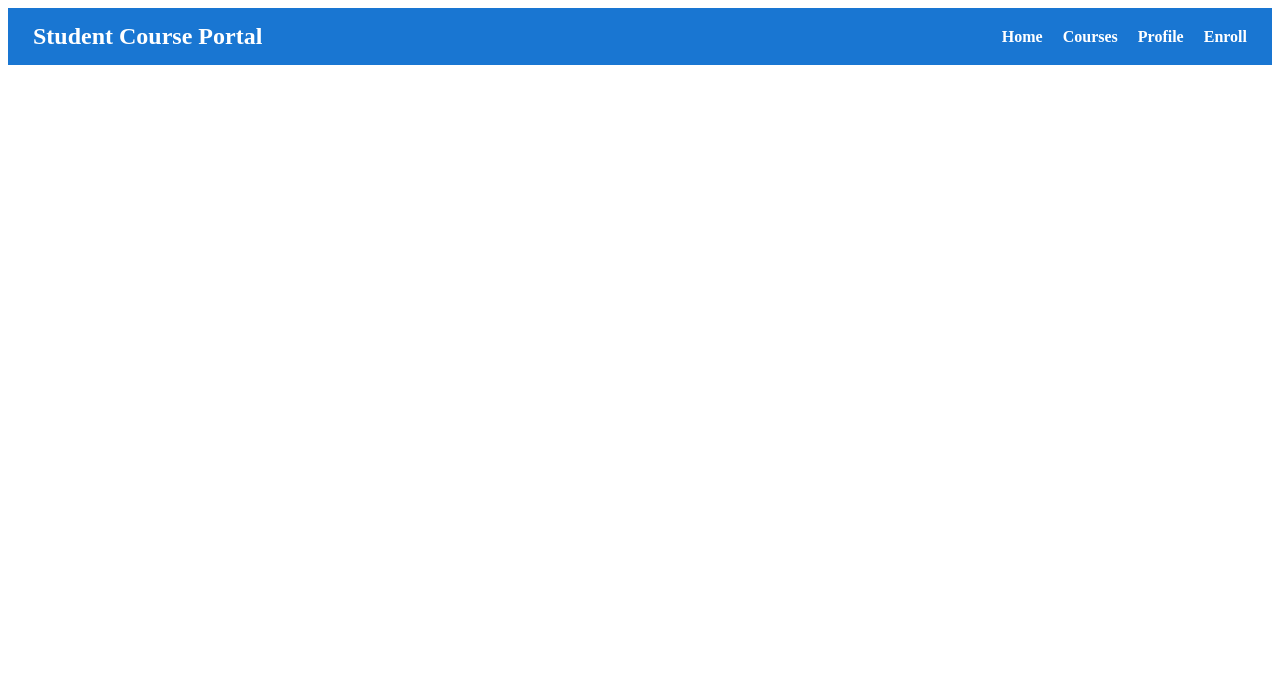
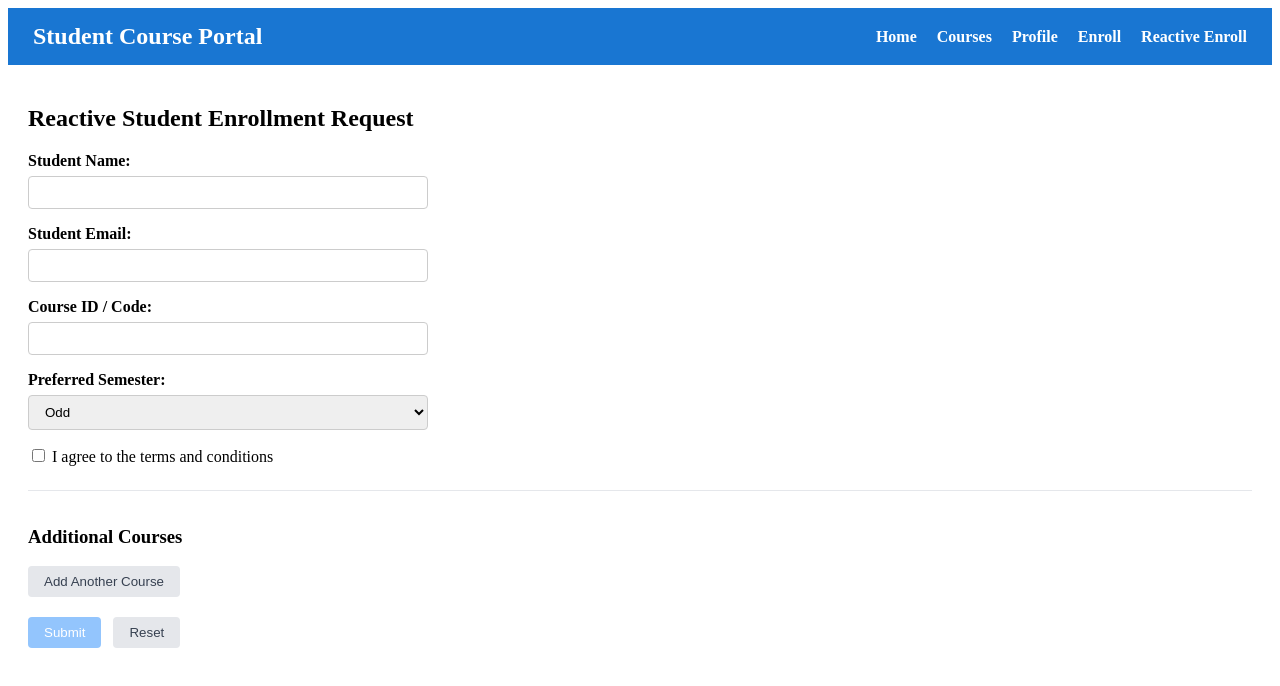
Before and after one commit to Aayu62/JavaUpskilling, an Angular app in the folder Deepskilling/Angular_Handson/AyushKumar/student-course-portal/: page /enroll-reactive in a window 1280 px wide. Before the commit this address led to /. Shown: the top 686 px of the page. Built offline with nearby package versions, Linux system fonts and the light colour scheme.

Commit message:
Angular HandsOn 5

```diff
--- a/Deepskilling/Angular_Handson/AyushKumar/student-course-portal/src/app/app.routes.ts
+++ b/Deepskilling/Angular_Handson/AyushKumar/student-course-portal/src/app/app.routes.ts
@@ -4,6 +4,7 @@ import { Home } from './pages/home/home';
 import { CourseList } from './pages/course-list/course-list';
 import { StudentProfile } from './pages/student-profile/student-profile';
 import { EnrollmentForm } from './pages/enrollment-form/enrollment-form';
+import { ReactiveEnrollmentForm } from './pages/reactive-enrollment-form/reactive-enrollment-form';
 
 export const routes: Routes = [
   {
@@ -21,5 +22,9 @@ export const routes: Routes = [
   {
     path: 'enroll',
     component: EnrollmentForm
+  },
+  {
+    path: 'enroll-reactive',
+    component: ReactiveEnrollmentForm
   }
 ];
--- a/Deepskilling/Angular_Handson/AyushKumar/student-course-portal/src/app/components/header/header.html
+++ b/Deepskilling/Angular_Handson/AyushKumar/student-course-portal/src/app/components/header/header.html
@@ -6,5 +6,6 @@
     <li><a routerLink="/courses">Courses</a></li>
     <li><a routerLink="/profile">Profile</a></li>
     <li><a routerLink="/enroll">Enroll</a></li>
+    <li><a routerLink="/enroll-reactive">Reactive Enroll</a></li>
   </ul>
 </nav>
--- /dev/null
+++ b/Deepskilling/Angular_Handson/AyushKumar/student-course-portal/src/app/pages/reactive-enrollment-form/reactive-enrollment-form.css
@@ -0,0 +1,108 @@
+.form-group {
+  margin-bottom: 16px;
+}
+
+label {
+  display: block;
+  margin-bottom: 6px;
+  font-weight: 600;
+}
+
+input[type="text"],
+input[type="email"],
+select {
+  width: 100%;
+  max-width: 400px;
+  padding: 8px 12px;
+  border: 1px solid #ccc;
+  border-radius: 4px;
+  box-sizing: border-box;
+}
+
+input.ng-invalid.ng-touched,
+select.ng-invalid.ng-touched {
+  border-color: red;
+}
+
+input.ng-valid.ng-touched,
+select.ng-valid.ng-touched {
+  border-color: green;
+}
+
+.checkbox-group label {
+  font-weight: normal;
+}
+
+.error-container {
+  margin-top: 4px;
+}
+
+.error-msg {
+  color: red;
+  font-size: 0.85rem;
+  display: block;
+}
+
+.success-msg {
+  background-color: #d1fae5;
+  color: #065f46;
+  padding: 12px;
+  border-radius: 4px;
+  margin-bottom: 16px;
+  max-width: 400px;
+}
+
+.dynamic-section {
+  margin-top: 24px;
+  padding-top: 16px;
+  border-top: 1px solid #e5e7eb;
+}
+
+.dynamic-control-row {
+  display: flex;
+  gap: 10px;
+  margin-top: 10px;
+  align-items: center;
+}
+
+.dynamic-control-row input {
+  max-width: 300px;
+}
+
+.form-actions {
+  display: flex;
+  gap: 12px;
+  margin-top: 20px;
+}
+
+.btn-primary {
+  background-color: #2563eb;
+  color: white;
+  padding: 8px 16px;
+  border: none;
+  border-radius: 4px;
+  cursor: pointer;
+}
+
+.btn-primary:disabled {
+  background-color: #93c5fd;
+  cursor: not-allowed;
+}
+
+.btn-secondary {
+  background-color: #e5e7eb;
+  color: #374151;
+  padding: 8px 16px;
+  border: none;
+  border-radius: 4px;
+  cursor: pointer;
+}
+
+.btn-danger {
+  background-color: #ef4444;
+  color: white;
+  padding: 6px 12px;
+  border: none;
+  border-radius: 4px;
+  cursor: pointer;
+}
--- /dev/null
+++ b/Deepskilling/Angular_Handson/AyushKumar/student-course-portal/src/app/pages/reactive-enrollment-form/reactive-enrollment-form.html
@@ -0,0 +1,80 @@
+<h2>Reactive Student Enrollment Request</h2>
+
+<div *ngIf="submitted" class="success-msg">
+  Enrollment request submitted successfully!
+</div>
+
+<form [formGroup]="enrollForm" (ngSubmit)="onSubmit()">
+  <div class="form-group">
+    <label for="studentName">Student Name:</label>
+    <input
+      type="text"
+      id="studentName"
+      formControlName="studentName"
+    />
+    <div *ngIf="enrollForm.get('studentName')?.touched && enrollForm.get('studentName')?.errors" class="error-container">
+      <span *ngIf="enrollForm.get('studentName')?.errors?.['required']" class="error-msg">Name is required</span>
+      <span *ngIf="enrollForm.get('studentName')?.errors?.['minlength']" class="error-msg">Name must be at least 3 characters</span>
+    </div>
+  </div>
+
+  <div class="form-group">
+    <label for="studentEmail">Student Email:</label>
+    <input
+      type="email"
+      id="studentEmail"
+      formControlName="studentEmail"
+    />
+    <div *ngIf="enrollForm.get('studentEmail')?.touched && enrollForm.get('studentEmail')?.errors" class="error-container">
+      <span *ngIf="enrollForm.get('studentEmail')?.errors?.['required']" class="error-msg">Email is required</span>
+      <span *ngIf="enrollForm.get('studentEmail')?.errors?.['email']" class="error-msg">Invalid email format</span>
+      <span *ngIf="enrollForm.get('studentEmail')?.errors?.['emailTaken']" class="error-msg">Email taken</span>
+    </div>
+  </div>
+
+  <div class="form-group">
+    <label for="courseId">Course ID / Code:</label>
+    <input
+      type="text"
+      id="courseId"
+      formControlName="courseId"
+    />
+    <div *ngIf="enrollForm.get('courseId')?.touched && enrollForm.get('courseId')?.errors" class="error-container">
+      <span *ngIf="enrollForm.get('courseId')?.errors?.['required']" class="error-msg">Course ID is required</span>
+      <span *ngIf="enrollForm.get('courseId')?.errors?.['noCourseCode']" class="error-msg">Course code starting with XX is not allowed.</span>
+    </div>
+  </div>
+
+  <div class="form-group">
+    <label for="preferredSemester">Preferred Semester:</label>
+    <select id="preferredSemester" formControlName="preferredSemester">
+      <option value="Odd">Odd</option>
+      <option value="Even">Even</option>
+    </select>
+  </div>
+
+  <div class="form-group checkbox-group">
+    <label>
+      <input type="checkbox" formControlName="agreeToTerms" />
+      I agree to the terms and conditions
+    </label>
+    <div *ngIf="enrollForm.get('agreeToTerms')?.touched && enrollForm.get('agreeToTerms')?.errors" class="error-container">
+      <span *ngIf="enrollForm.get('agreeToTerms')?.errors?.['required']" class="error-msg">You must agree to terms</span>
+    </div>
+  </div>
+
+  <div class="form-group dynamic-section">
+    <h3>Additional Courses</h3>
+    <button type="button" (click)="addCourse()" class="btn-secondary">Add Another Course</button>
+
+    <div *ngFor="let ctrl of additionalCourses.controls; let i = index" class="dynamic-control-row">
+      <input [formControl]="getControl(ctrl)" placeholder="Course Code" />
+      <button type="button" (click)="removeCourse(i)" class="btn-danger">Remove</button>
+    </div>
+  </div>
+
+  <div class="form-actions">
+    <button type="submit" [disabled]="enrollForm.invalid" class="btn-primary">Submit</button>
+    <button type="button" (click)="onReset()" class="btn-secondary">Reset</button>
+  </div>
+</form>
--- /dev/null
+++ b/Deepskilling/Angular_Handson/AyushKumar/student-course-portal/src/app/pages/reactive-enrollment-form/reactive-enrollment-form.ts
@@ -0,0 +1,93 @@
+import { Component, OnInit } from '@angular/core';
+import {
+  FormBuilder,
+  FormGroup,
+  FormArray,
+  FormControl,
+  Validators,
+  AbstractControl,
+  ValidationErrors,
+  ReactiveFormsModule
+} from '@angular/forms';
+import { NgIf, NgFor } from '@angular/common';
+
+export function noCourseCode(control: AbstractControl): ValidationErrors | null {
+  if (control.value && String(control.value).toUpperCase().startsWith('XX')) {
+    return { noCourseCode: true };
+  }
+  return null;
+}
+
+export function simulateEmailCheck(control: AbstractControl): Promise<ValidationErrors | null> {
+  return new Promise((resolve) => {
+    setTimeout(() => {
+      if (control.value && String(control.value).includes('test@')) {
+        resolve({ emailTaken: true });
+      } else {
+        resolve(null);
+      }
+    }, 800);
+  });
+}
+
+@Component({
+  selector: 'app-reactive-enrollment-form',
+  standalone: true,
+  imports: [ReactiveFormsModule, NgIf, NgFor],
+  templateUrl: './reactive-enrollment-form.html',
+  styleUrl: './reactive-enrollment-form.css',
+})
+export class ReactiveEnrollmentForm implements OnInit {
+  enrollForm!: FormGroup;
+  submitted = false;
+
+  constructor(private fb: FormBuilder) {}
+
+  ngOnInit(): void {
+    this.enrollForm = this.fb.group({
+      studentName: ['', [Validators.required, Validators.minLength(3)]],
+      studentEmail: ['', [Validators.required, Validators.email], [simulateEmailCheck]],
+      courseId: ['', [Validators.required, noCourseCode]],
+      preferredSemester: ['Odd', Validators.required],
+      agreeToTerms: [false, Validators.requiredTrue],
+      additionalCourses: this.fb.array([])
+    });
+  }
+
+  // Step 57 Comment: Typed getters encapsulate FormArray casting in TypeScript instead of performing expensive, unsafe type casting inside HTML templates. This ensures template cleanliness, strong typing, and auto-completion.
+  get additionalCourses(): FormArray {
+    return this.enrollForm.get('additionalCourses') as FormArray;
+  }
+
+  getControl(control: AbstractControl): FormControl {
+    return control as FormControl;
+  }
+
+  addCourse(): void {
+    this.additionalCourses.push(this.fb.control('', Validators.required));
+  }
+
+  removeCourse(index: number): void {
+    this.additionalCourses.removeAt(index);
+  }
+
+  onSubmit(): void {
+    // Step 52 Comment: enrollForm.value returns an object containing only enabled control values (omitting any disabled controls). In contrast, enrollForm.getRawValue() returns values for ALL controls regardless of whether they are enabled or disabled.
+    console.log('Form Value (value):', this.enrollForm.value);
+    console.log('Form Value (getRawValue):', this.enrollForm.getRawValue());
+    console.log('Form Valid:', this.enrollForm.valid);
+
+    if (this.enrollForm.valid) {
+      this.submitted = true;
+    }
+  }
+
+  onReset(): void {
+    this.enrollForm.reset({
+      preferredSemester: 'Odd',
+      agreeToTerms: false
+    });
+    this.additionalCourses.clear();
+    this.submitted = false;
+  }
+}
```
Also changed, not shown: 1 other file (tests, documents, lock files or other folders).
